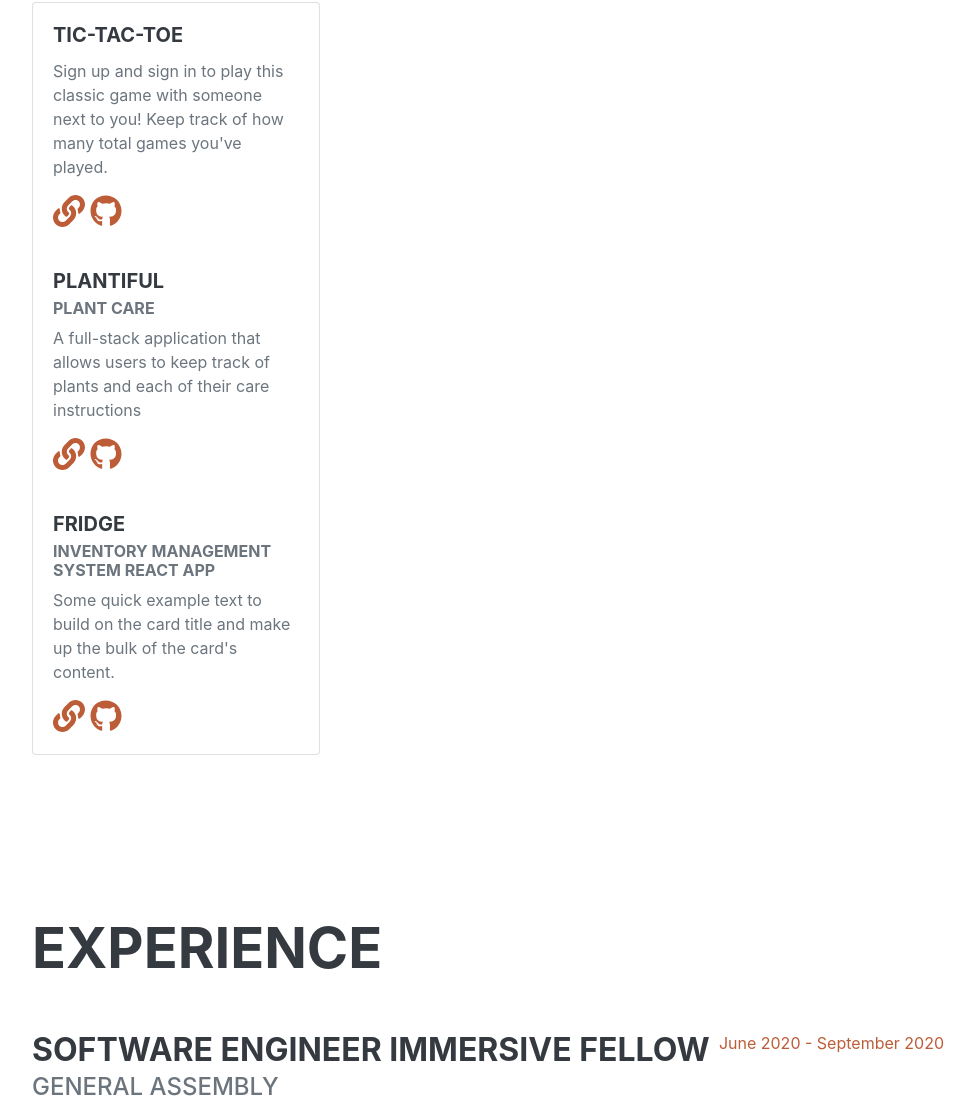
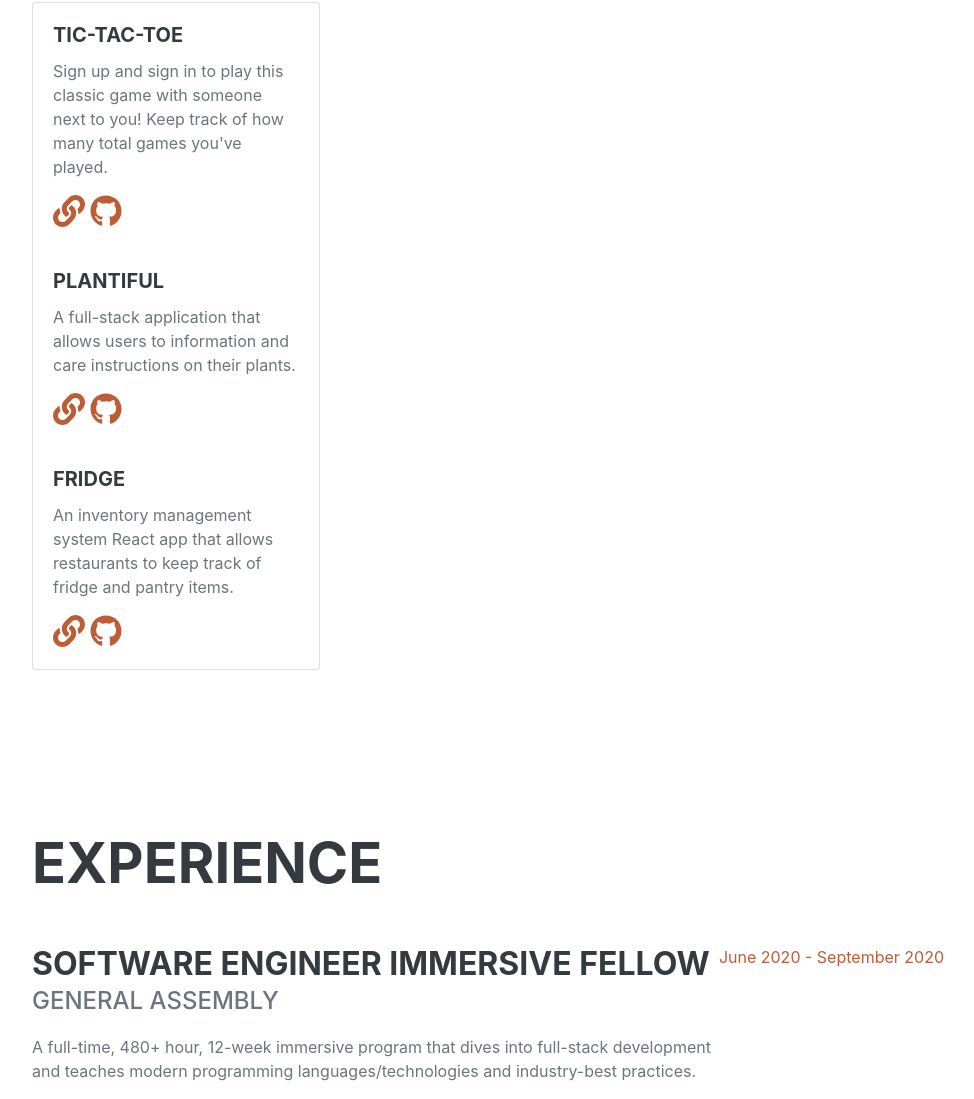
Before and after one commit to fionabeatricewong/fionabeatricewong.github.io, a plain HTML site: page index.html in a window 1280 px wide. Shown: the part 1288-2387 px from the top of the page, without its empty margins (288-1262 px from the left). Drawn offline with nearby package versions, Linux system fonts and the light colour scheme; a web font is replaced by a local one.

Commit message:
Updated project descriptions

```diff
--- a/index.html
+++ b/index.html
@@ -100,15 +100,15 @@
                       </div>
                       <div class="card-body">
                         <h5 class="card-title">plantiful</h5>
-                        <h6 class="card-subtitle mb-2 text-muted">plant care</h6>
-                        <p class="card-text">A full-stack application that allows users to keep track of plants and each of their care instructions</p>
+                        <!-- <h6 class="card-subtitle mb-2 text-muted">plant care</h6> -->
+                        <p class="card-text">A full-stack application that allows users to information and care instructions on their plants.</p>
                         <a target="_blank" href="https://fionabeatricewong.github.io/plantiful-client/"><i class="fas fa-link fa-2x"></i></a>
                         <a target="_blank" href="https://github.com/fionabeatricewong/plantiful-client"><i class="fab fa-github fa-2x"></i></a>
                       </div>
                       <div class="card-body">
                         <h5 class="card-title">Fridge</h5>
-                        <h6 class="card-subtitle mb-2 text-muted">Inventory Management System React App</h6>
-                        <p class="card-text">Some quick example text to build on the card title and make up the bulk of the card's content.</p>
+                        <!-- <h6 class="card-subtitle mb-2 text-muted">Inventory Management System React App</h6> -->
+                        <p class="card-text">An inventory management system React app that allows restaurants to keep track of fridge and pantry items.</p>
                         <a target="_blank" href="https://overreacting.github.io/fridge-client/#/"><i class="fas fa-link fa-2x"></i></a>
                         <a target="_blank" href="https://github.com/overReacting/fridge-client"><i class="fab fa-github fa-2x"></i></a>
                       </div>
```
